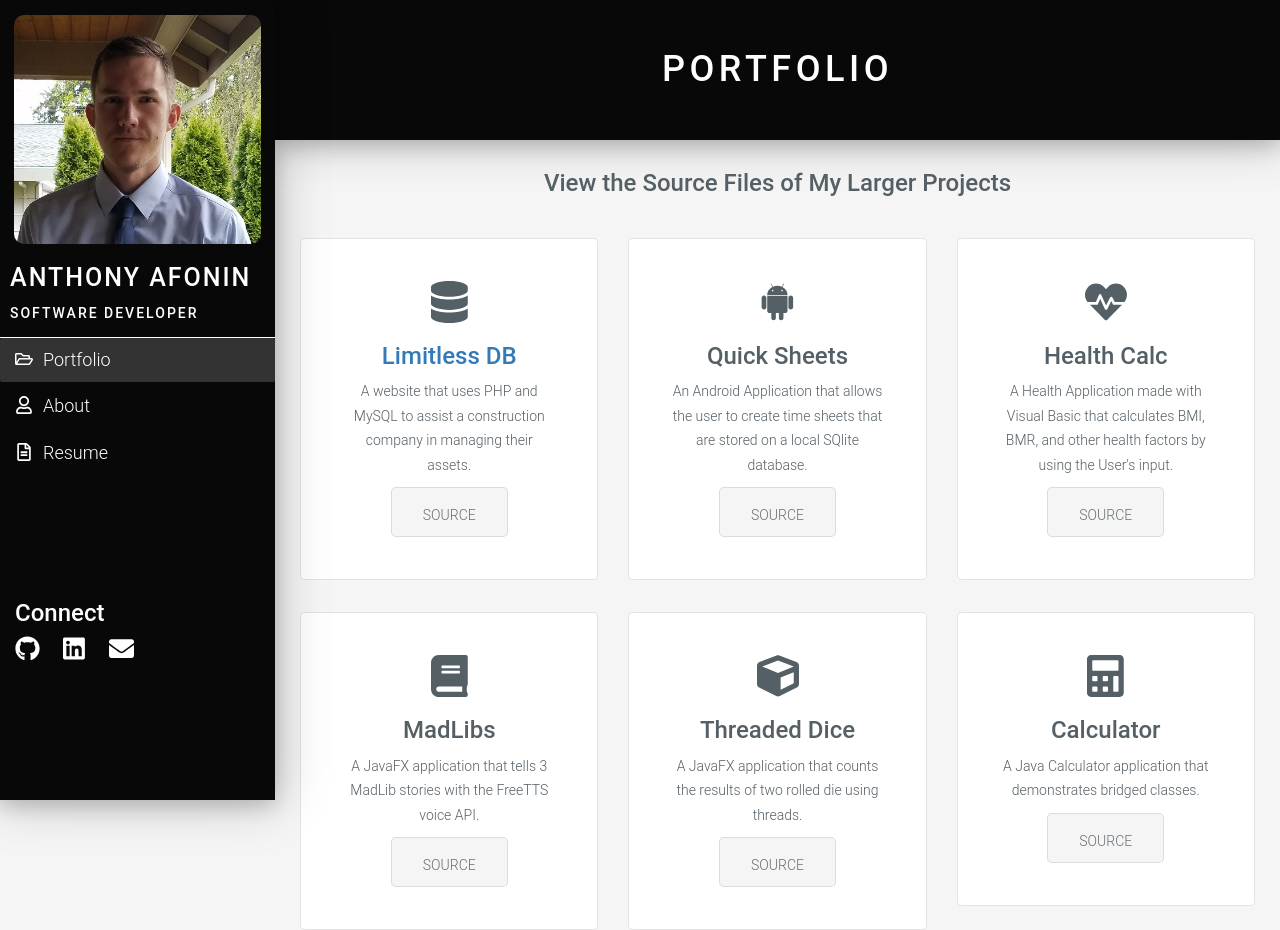
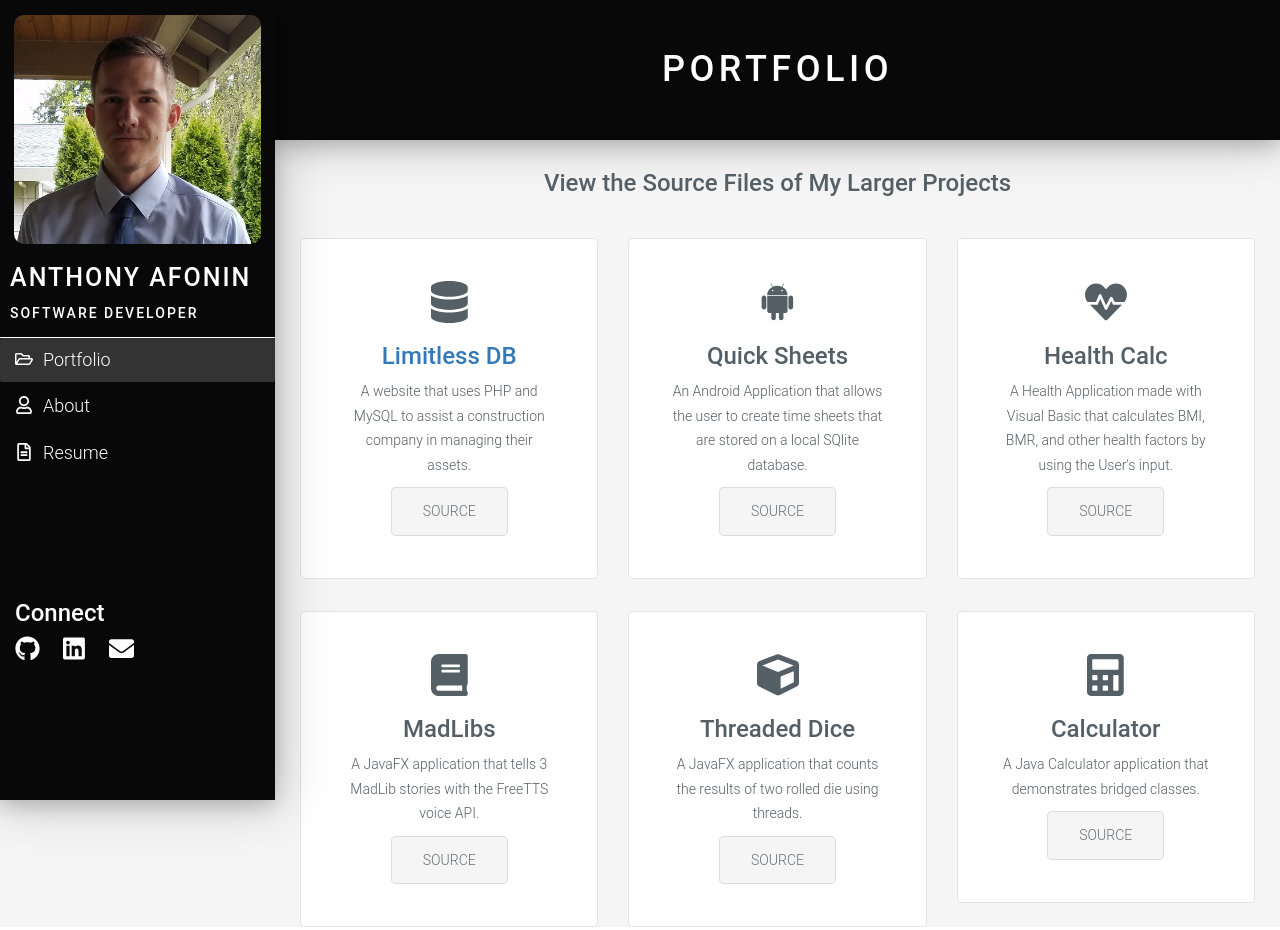
Before and after one commit to anthonyafonin/Portfolio, a PHP site: page /index.html in a window 1280 px wide. Run offline with PHP 8.4, Linux system fonts and the light colour scheme; some libraries are stand-ins or nearby versions.

Commit message:
souce btn styles

```diff
--- a/css/style.css
+++ b/css/style.css
@@ -95,9 +95,8 @@ img {
 
 #portfolio .projects .source{
 	text-transform: uppercase;
-	height: 50px;
 	display: inline-block;
-	padding: 16px 32px 32px 32px;
+	padding: 12px 32px 12px 32px;
 	background-color: #F5F5F5;
 	color: #666f77;
 	box-shadow: inset 0 0 0 1px rgba(144, 144, 144, 0.25);
@@ -281,7 +280,8 @@ img {
 
 /* Change nav breakpoint to 992px - tablets */
 @media (max-width: 992px) {
-	.navbar-left,.navbar-right {
+	.navbar-left,
+	.navbar-right {
 		float: none !important;
 	}
 	.navbar-toggle {
--- a/index.html
+++ b/index.html
@@ -30,7 +30,7 @@
     <!-- Site styles -->
     <link rel="stylesheet" href="https://maxcdn.bootstrapcdn.com/bootstrap/3.3.0/css/bootstrap.min.css" >
 
-    <link rel="stylesheet" href="css/style.css?v=1.13" >
+    <link rel="stylesheet" href="css/style.css?v=1.14" >
     <!-- Site scripts -->
     <script src="https://code.jquery.com/jquery-1.11.1.min.js"></script>
 
```
